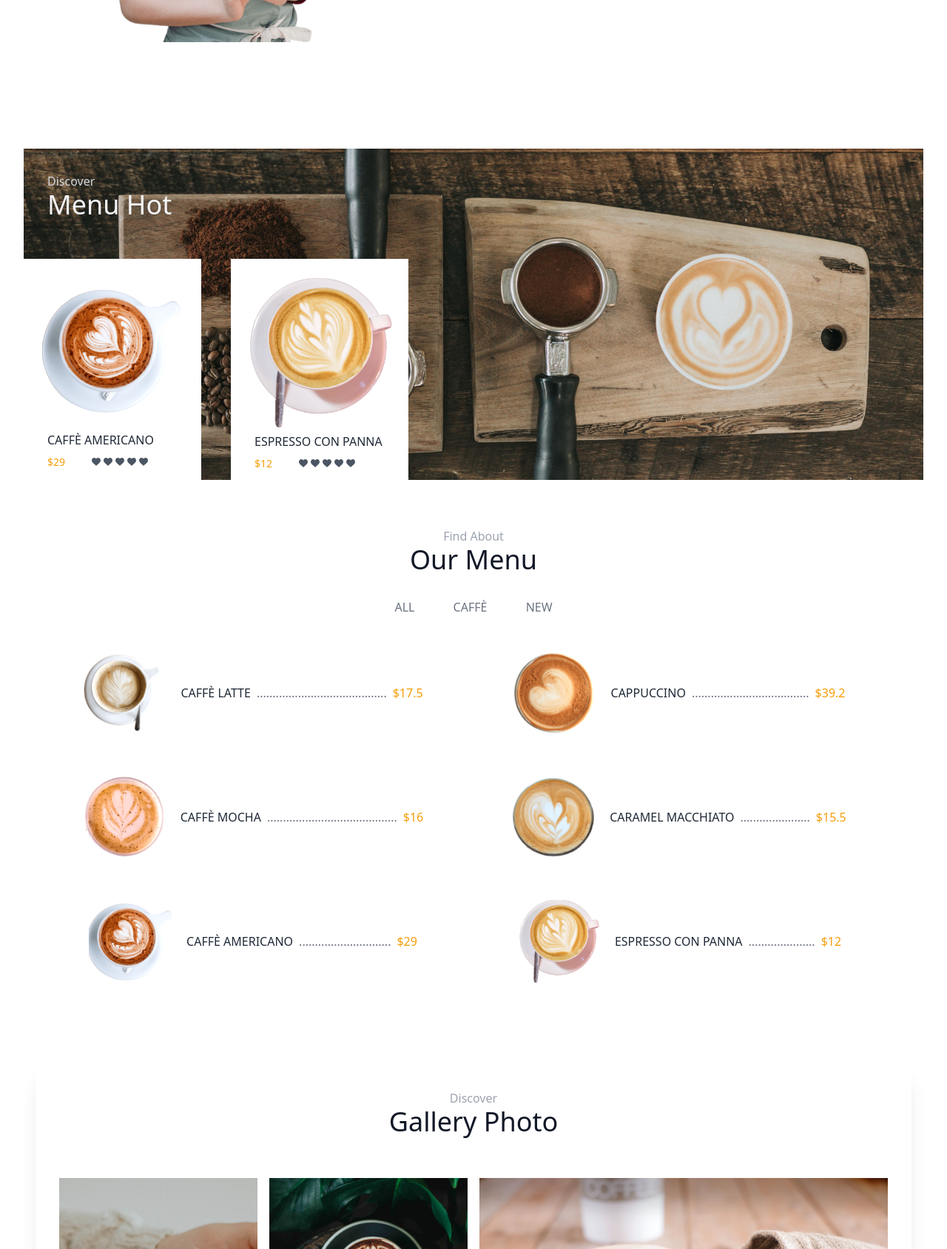
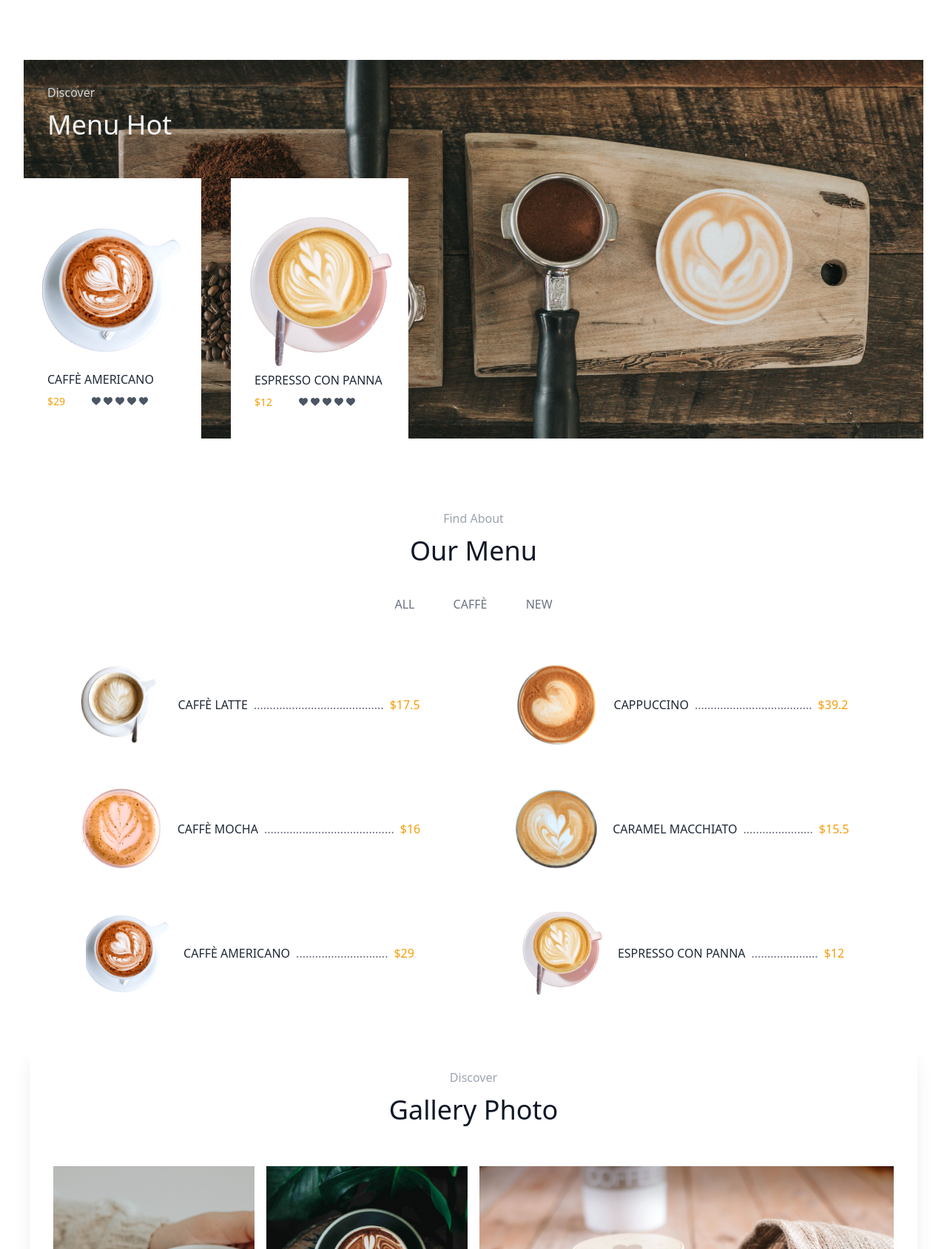
Before and after one commit to sakirsyarian/toko-kopi, a plain HTML site: page index.html in a window 1280 px wide. Shown: the part 1111-2800 px from the top of the page at 74% size. Drawn offline with nearby package versions, Linux system fonts and the light colour scheme.

Commit message:
sedikit memperbaiki margin dan padding

```diff
--- a/index.html
+++ b/index.html
@@ -122,8 +122,8 @@
     <main>
 
         <!-- story -->
-        <section class="p-8 text-gray-600 body-font">
-            <div class="container mx-auto flex px-5 py-20 lg:flex-row flex-col items-center">
+        <section class="p-8 text-gray-600 body-font ">
+            <div class="container mx-auto flex px-5 py-5 lg:flex-row flex-col items-center">
 
                 <!-- barista -->
                 <div class="lg:max-w-lg lg:w-full md:w-1/2 w-5/6 mb-10 md:mb-0">
@@ -178,20 +178,20 @@
         <section class="p-8 text-gray-600 body-font">
 
             <div class="relative">
-                <img class="hidden sm:block  h-100 w-full object-cover" src="images/bg-7.jpg" alt="">
+                <img class="hidden sm:block  h-110 w-full object-cover" src="images/bg-7.jpg" alt="">
 
                 <div class="relative sm:absolute -inset-0">
                     <div class="p-8">
-                        <h5 class="text-gray-400 sm:text-gray-300">Discover</h5>
+                        <h5 class="text-gray-400 sm:text-gray-300 mb-3">Discover</h5>
                         <h3 class="text-gray-900 sm:text-gray-100 title-font sm:text-4xl text-3xl mb-4 font-medium">Menu
                             Hot</h3>
                     </div>
 
                     <div class="relative sm:absolute bottom-0 flex flex-col sm:flex-row items-center sm:items-stretch">
                         <!-- card 1 -->
-                        <div class=" w-60 shadow-md sm:shadow-none sm:hover:shadow-md bg-gray-100 sm:bg-white
+                        <div class="h-85 w-80 sm:w-60 shadow-md sm:shadow-none sm:hover:shadow-md bg-gray-100 sm:bg-white
                         px-5 flex flex-col justify-center">
-                            <img class="w-60 mt-5 transition duration-500 ease-in-out transform hover:rotate-180"
+                            <img class="w-60 mx-auto mt-5 transition duration-500 ease-in-out transform hover:rotate-180"
                                 src="images/cofe-8-min.png" alt="">
                             <div class="ml-3 mt-5 mb-3 sm:mb-0">
                                 <p class="text-gray-800 uppercase mb-2">Caffè Americano</p>
@@ -210,8 +210,8 @@
                         </div>
                         <!-- card 2 -->
                         <div
-                            class="w-60 shadow-md sm:shadow-none sm:hover:shadow-md bg-gray-100 sm:bg-white mt-10 sm:mt-0 sm:ml-10 px-5 flex flex-col justify-center">
-                            <img class="w-52 mt-5 transition duration-500 ease-in-out transform hover:rotate-180"
+                            class="h-85 w-80 sm:w-60 shadow-md sm:shadow-none sm:hover:shadow-md bg-gray-100 sm:bg-white mt-10 sm:mt-0 sm:ml-10 px-5 flex flex-col justify-center">
+                            <img class="w-52 mx-auto mt-5 transition duration-500 ease-in-out transform hover:rotate-180"
                                 src="images/cofe-9-min.png" alt="">
                             <div class="ml-3 mb-3">
                                 <p class="text-gray-800 uppercase mb-2">Espresso Con Panna</p>
@@ -238,15 +238,15 @@
         </section>
 
         <!-- our menu -->
-        <section class="pt-8 px-16 text-gray-600 body-font">
+        <section class="pt-16 px-14 text-gray-600 body-font">
 
             <div class="text-center">
-                <h5 class="text-gray-400">Find About</h5>
-                <h3 class="title-font sm:text-4xl text-3xl mb-8 font-medium text-gray-900">Our Menu</h3>
+                <h5 class="text-gray-400 mb-3">Find About</h5>
+                <h3 class="title-font sm:text-4xl text-3xl mb-10 font-medium text-gray-900">Our Menu</h3>
             </div>
 
-            <div class="mb-16 text-center text-gray-500" x-data="{ tab: 'all' }">
-                <button class="focus:text-yellow-500 hover:text-yellow-500" :class="{ 'active': tab === 'all' }"
+            <div class="text-center text-gray-500" x-data="{ tab: 'all' }">
+                <button class="mb-5 focus:text-yellow-500 hover:text-yellow-500" :class="{ 'active': tab === 'all' }"
                     @click="tab = 'all'">
                     ALL
                 </button>
@@ -424,7 +424,7 @@
 
 
         <!-- gallerry -->
-        <section class="p-12 text-gray-600 body-font">
+        <section class="px-10 py-5 text-gray-600 body-font">
 
             <!-- lightbox gallery -->
             <div x-data="{ imgModal : false, imgModalSrc : '', imgModalDesc : '' }">
@@ -462,8 +462,8 @@
             <div class="container mx-auto flex flex-wrap p-8 shadow-xl">
 
                 <!-- judul -->
-                <div class="p- mx-auto mb-8 md:mb-14 text-center">
-                    <h5 class="text-gray-400 sm:text-gray-400">Discover</h5>
+                <div class="mx-auto mb-8 md:mb-14 text-center">
+                    <h5 class="text-gray-400 sm:text-gray-400 mb-3">Discover</h5>
                     <h3 class="text-gray-900 sm:text-gray-900 title-font sm:text-4xl text-3xl font-medium">Gallery Photo
                     </h3>
                 </div>
@@ -521,12 +521,13 @@
 
         <!-- contact -->
         <section class="text-gray-600 body-font">
-            <div class="container mx-auto flex px-8 py-8 md:flex-row flex-col items-center">
-                <div class="lg:max-w-lg lg:w-full md:w-1/2 w-5/6 mb-10 md:mb-0">
-                    <img class="object-cover object-center rounded" alt="hero" src="images/barista-1.png">
+            <div
+                class="container mx-auto flex px-10 pt-16 pb-12 md:flex-row flex-col items-center border-2 border-blue-200">
+                <div class="lg:max-w-lg lg:w-full md:w-1/2 w-5/6 mb-10 md:mb-0 border-2 border-blue-200">
+                    <img class="object-cover m-auto object-center rounded" alt="hero" src="images/barista-1.png">
                 </div>
                 <div
-                    class="lg:flex-grow md:w-1/2 lg:pl-24 md:pl-16 flex flex-col md:items-start md:text-left items-center text-center">
+                    class="lg:flex-grow md:w-1/2 lg:pl-16 md:pl-12 flex flex-col md:items-start md:text-left items-center text-center border-2 border-blue-200">
                     <h1 class="title-font sm:text-4xl text-3xl mb-4 font-medium text-gray-900">Knausgaard typewriter
                         readymade
                         marfa</h1>
@@ -751,7 +752,7 @@
         <!-- blog end -->
 
         <!-- testimoni -->
-        <div class="p-8 pt-16 pb-14 container mx-auto flex shadow-sm overflow-hidden" x-data="{ testimonialActive: 2 }"
+        <div class="p-8 pt-12 pb-14 container mx-auto flex shadow-sm overflow-hidden" x-data="{ testimonialActive: 2 }"
             x-cloak>
 
             <div class="flex flex-col h-full relative">
--- a/styles/style.css
+++ b/styles/style.css
@@ -32,7 +32,14 @@
 #carousel-3:checked ~ .control-3 ~ .carousel-indicators li:nth-child(3) .carousel-bullet {
 	color: rgba(245, 158, 11, 1);  /*Set to match the Tailwind colour you want the active one to be */
 }
+.h-85 {
+	height: 22rem;
+}
 
 .h-100 {
 	height: 28rem;
 }
+
+.h-110 {
+	height: 32rem;
+}
```
Also changed, not shown: images/barista-1.png.
